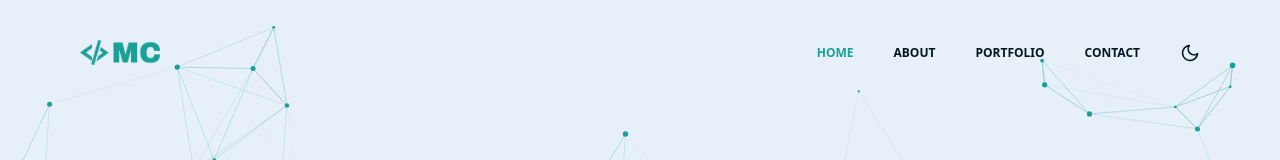
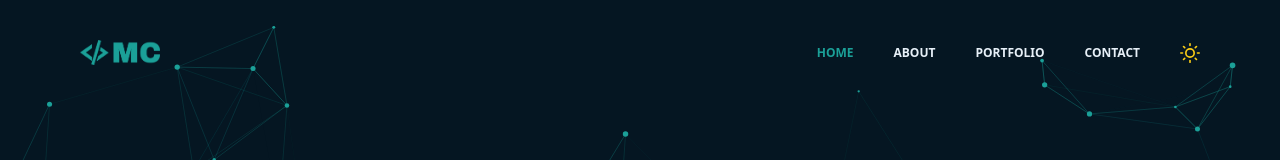
Before and after one commit to melchie04/melchorcallos-website, a React (Vite) app: page / in a window 1280 px wide. Shown: the top 160 px of the page. Built offline with nearby package versions, Linux system fonts and the light colour scheme; no server answers.

Commit message:
Update DarkModeProvider.jsx

```diff
--- a/src/providers/DarkModeProvider.jsx
+++ b/src/providers/DarkModeProvider.jsx
@@ -4,7 +4,8 @@ const DarkModeContext = createContext();
 
 const DarkModeProvider = ({ children }) => {
   const [darkMode, setDarkMode] = useState(() => {
-    return localStorage.getItem("theme") === "dark";
+    const savedTheme = localStorage.getItem("theme");
+    return savedTheme ? savedTheme === "dark" : true;
   });
 
   useEffect(() => {
```
